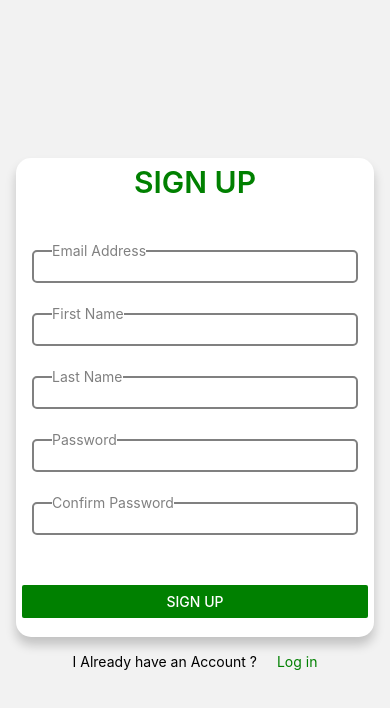
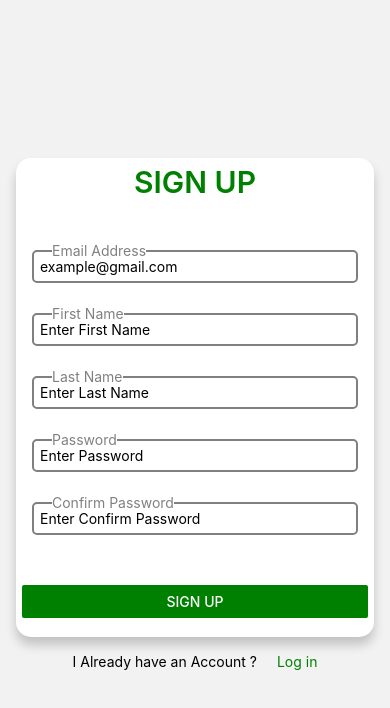
Before and after one commit to Sopulu920/paymentMobile, a React Native app: screen /SignUp in a window 390 px wide. Shown: the top 708 px of the page. Built offline with nearby package versions, Linux system fonts and the light colour scheme.

Commit message:
[ADD] useState to track form credentials

```diff
--- a/component/Input/Input.tsx
+++ b/component/Input/Input.tsx
@@ -1,26 +1,36 @@
-import { View, Text, TextInput, StyleSheet, Platform, KeyboardAvoidingView } from "react-native"
+import { View, Text, TextInput, StyleSheet, Platform } from "react-native"
 
 interface InputProps {
-    name?: string
+    name?: string;
+    secure?: boolean;
+    placeholder?: string;
+    value?: string;
+    onChangeText?: (text: string) => void;
+    capitalizeFirstLetter?: boolean;
 }
 
 export const Input: React.FC<InputProps> = ({
-    name = "title"
+    name = "Title",
+    secure = false,
+    placeholder,
+    value,
+    onChangeText,
+    capitalizeFirstLetter = false,
 }) => {
     return (
-        <KeyboardAvoidingView
-            behavior="padding"
-            keyboardVerticalOffset={100}
-            style={styles.container}
-        >
+        <View style={styles.container}>
             <Text style={styles.label}>{name}</Text>
             <TextInput
                 style={styles.input}
+                placeholder={placeholder ?? `Enter ${name}`}
+                value={value}
+                onChangeText={onChangeText}
+                secureTextEntry={secure}
                 autoCorrect={false}
-                autoCapitalize="none"
+                autoCapitalize={capitalizeFirstLetter ? "words" : "none"}
             // keybo
             />
-        </KeyboardAvoidingView>
+        </View>
     )
 }
 
--- a/widgets/Login/Login.tsx
+++ b/widgets/Login/Login.tsx
@@ -3,6 +3,7 @@ import { Input } from "@/component";
 import { SafeAreaView } from "react-native-safe-area-context";
 import { useNavigation } from "@react-navigation/native";
 import type { NativeStackNavigationProp } from '@react-navigation/native-stack';
+import { useState } from "react";
 
 type RootStackParamList = {
     MainTabs: undefined;
@@ -15,6 +16,10 @@ export default function Login() {
 
     const navigation = useNavigation<NavigationProp>()
 
+    const [email, setEmail] = useState("")
+    const [password, setPassword] = useState("")
+
+    console.log(email, password)
     return (
 
         <SafeAreaView style={styles.Container}>
@@ -33,10 +38,16 @@ export default function Login() {
 
                         <Input
                             name="Email Address"
+                            placeholder="example@gmail.com"
+                            value={email}
+                            onChangeText={setEmail}
                         />
 
                         <Input
                             name="Password"
+                            secure={true}
+                            value={password}
+                            onChangeText={setPassword}
                         />
 
                     </View>
--- a/widgets/SignUp/SignUp.tsx
+++ b/widgets/SignUp/SignUp.tsx
@@ -2,6 +2,7 @@ import { View, StyleSheet, Text, Button, Dimensions, Pressable, KeyboardAvoiding
 import { Input } from "@/component";
 import { SafeAreaView } from "react-native-safe-area-context";
 import { useNavigation } from "@react-navigation/native";
+import { useState } from "react";
 import type { NativeStackNavigationProp } from '@react-navigation/native-stack';
 
 type RootStackParamList = {
@@ -13,6 +14,14 @@ type NavigationProp = NativeStackNavigationProp<RootStackParamList, 'Login'>;
 export default function SignUp() {
 
     const navigation = useNavigation<NavigationProp>()
+
+    const [email, setEmail] = useState("")
+    const [firstName, setFirstName] = useState("")
+    const [lastName, setLastName] = useState("")
+    const [password, setPassword] = useState("")
+    const [confirmPassword, setConfirmPassword] = useState("")
+
+    console.log(email, firstName, lastName, password, confirmPassword)
 
     return (
 
@@ -32,22 +41,37 @@ export default function SignUp() {
 
                         <Input
                             name="Email Address"
+                            placeholder="example@gmail.com"
+                            value={email}
+                            onChangeText={setEmail}
                         />
 
                         <Input
                             name="First Name"
+                            capitalizeFirstLetter={true}
+                            value={firstName}
+                            onChangeText={setFirstName}
                         />
 
                         <Input
                             name="Last Name"
+                            capitalizeFirstLetter={true}
+                            value={lastName}
+                            onChangeText={setLastName}
                         />
 
                         <Input
                             name="Password"
+                            secure={true}
+                            value={password}
+                            onChangeText={setPassword}
                         />
 
                         <Input
                             name="Confirm Password"
+                            secure={true}
+                            value={confirmPassword}
+                            onChangeText={setConfirmPassword}
                         />
 
                     </View>
@@ -120,7 +144,6 @@ const styles = StyleSheet.create({
 
     formField: {
         gap: 10,
-
     },
 
     formTitle: {
```
